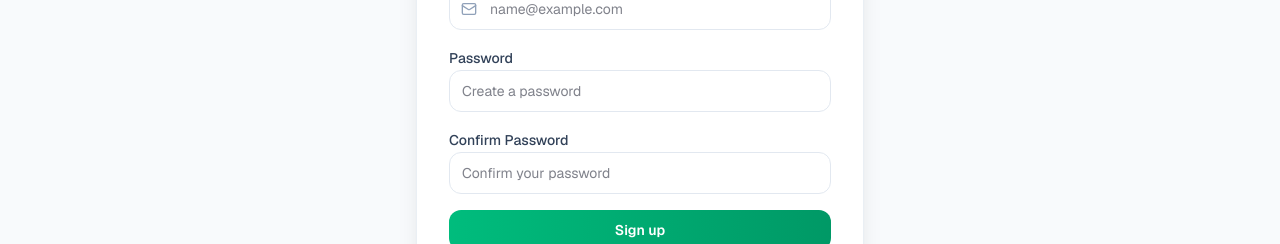
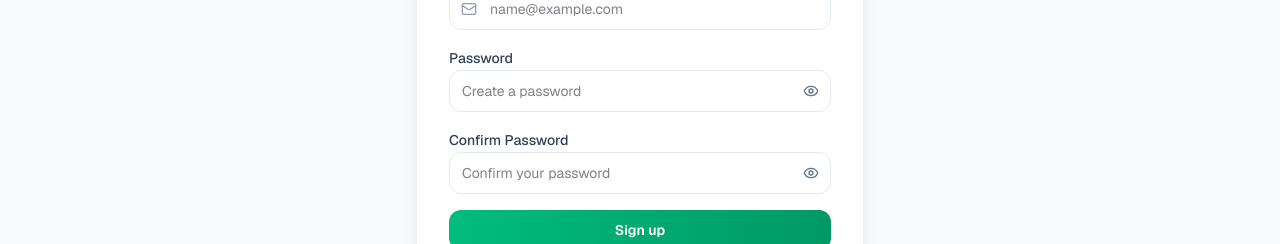
Before and after one commit to Ayomide-Philip/digital-attendance, a Next.js app: page /signup in a window 1280 px wide. Shown: the part 439-683 px from the top of the page. Built offline with nearby package versions, Linux system fonts and the light colour scheme.

Commit message:
feat: enhance signup page with password visibility toggle and state management

```diff
--- a/app/(root)/signup/page.jsx
+++ b/app/(root)/signup/page.jsx
@@ -1,8 +1,19 @@
+"use client";
 import Link from "next/link";
 import { Mail, User } from "lucide-react";
+import { Eye, EyeOff } from "lucide-react";
 import OAuthButtons from "@/components/auth/oauth-buttons";
+import { useState } from "react";
 
 export default function SignupPage() {
+  const [name, setName] = useState("");
+  const [email, setEmail] = useState("");
+  const [password, setPassword] = useState("");
+  const [confirmPassword, setConfirmPassword] = useState("");
+  const [showPassword, setShowPassword] = useState(false);
+  const [showConfirmPassword, setShowConfirmPassword] = useState(false);
+
+  async function handleCreateNewAccount() {}
   return (
     <section className="mx-auto flex min-h-[calc(100vh-14rem)] w-full max-w-5xl items-center justify-center px-4 py-8 sm:px-6 lg:px-8">
       <div className="w-full max-w-md rounded-2xl border border-slate-200/70 bg-white/90 p-6 shadow-xl backdrop-blur-sm dark:border-slate-800 dark:bg-slate-900/85 sm:p-8">
@@ -18,7 +29,7 @@ export default function SignupPage() {
           </p>
         </div>
 
-        <form className="space-y-4">
+        <form className="space-y-4" onSubmit={handleCreateNewAccount}>
           <div className="space-y-2">
             <label
               htmlFor="fullName"
@@ -31,7 +42,9 @@ export default function SignupPage() {
                 id="fullName"
                 type="text"
                 placeholder="John Doe"
+                value={name}
                 className="w-full rounded-xl border border-slate-200 bg-white py-2.5 pr-3 pl-10 text-sm outline-none transition focus:border-emerald-500 focus:ring-2 focus:ring-emerald-500/20 dark:border-slate-800 dark:bg-slate-950"
+                onChange={(e) => setName(e.target.value)}
               />
               <User className="absolute top-1/2 left-3 size-4 -translate-y-1/2 text-slate-400" />
             </div>
@@ -50,6 +63,8 @@ export default function SignupPage() {
                 type="email"
                 placeholder="name@example.com"
                 className="w-full rounded-xl border border-slate-200 bg-white py-2.5 pr-3 pl-10 text-sm outline-none transition focus:border-emerald-500 focus:ring-2 focus:ring-emerald-500/20 dark:border-slate-800 dark:bg-slate-950"
+                value={email}
+                onChange={(e) => setEmail(e.target.value)}
               />
               <Mail className="absolute top-1/2 left-3 size-4 -translate-y-1/2 text-slate-400" />
             </div>
@@ -62,12 +77,28 @@ export default function SignupPage() {
             >
               Password
             </label>
+            <div className="relative">
               <input
                 id="password"
-              type="password"
+                type={showPassword ? "text" : "password"}
                 placeholder="Create a password"
-              className="w-full rounded-xl border border-slate-200 bg-white px-3 py-2.5 text-sm outline-none transition focus:border-emerald-500 focus:ring-2 focus:ring-emerald-500/20 dark:border-slate-800 dark:bg-slate-950"
+                className="w-full rounded-xl border border-slate-200 bg-white px-3 py-2.5 pr-10 text-sm outline-none transition focus:border-emerald-500 focus:ring-2 focus:ring-emerald-500/20 dark:border-slate-800 dark:bg-slate-950"
+                value={password}
+                onChange={(e) => setPassword(e.target.value)}
               />
+              <button
+                type="button"
+                onClick={() => setShowPassword((prev) => !prev)}
+                className="absolute top-1/2 right-3 -translate-y-1/2 text-slate-500 transition hover:text-slate-700 dark:text-slate-400 dark:hover:text-slate-200"
+                aria-label={showPassword ? "Hide password" : "Show password"}
+              >
+                {showPassword ? (
+                  <EyeOff className="size-4" />
+                ) : (
+                  <Eye className="size-4" />
+                )}
+              </button>
+            </div>
           </div>
 
           <div className="space-y-2">
@@ -77,12 +108,32 @@ export default function SignupPage() {
             >
               Confirm Password
             </label>
+            <div className="relative">
               <input
                 id="confirmPassword"
-              type="password"
+                type={showConfirmPassword ? "text" : "password"}
                 placeholder="Confirm your password"
-              className="w-full rounded-xl border border-slate-200 bg-white px-3 py-2.5 text-sm outline-none transition focus:border-emerald-500 focus:ring-2 focus:ring-emerald-500/20 dark:border-slate-800 dark:bg-slate-950"
+                className="w-full rounded-xl border border-slate-200 bg-white px-3 py-2.5 pr-10 text-sm outline-none transition focus:border-emerald-500 focus:ring-2 focus:ring-emerald-500/20 dark:border-slate-800 dark:bg-slate-950"
+                value={confirmPassword}
+                onChange={(e) => setConfirmPassword(e.target.value)}
               />
+              <button
+                type="button"
+                onClick={() => setShowConfirmPassword((prev) => !prev)}
+                className="absolute top-1/2 right-3 -translate-y-1/2 text-slate-500 transition hover:text-slate-700 dark:text-slate-400 dark:hover:text-slate-200"
+                aria-label={
+                  showConfirmPassword
+                    ? "Hide confirm password"
+                    : "Show confirm password"
+                }
+              >
+                {showConfirmPassword ? (
+                  <EyeOff className="size-4" />
+                ) : (
+                  <Eye className="size-4" />
+                )}
+              </button>
+            </div>
           </div>
 
           <button
```
Lines whose indentation alone changed are shown as unchanged.
